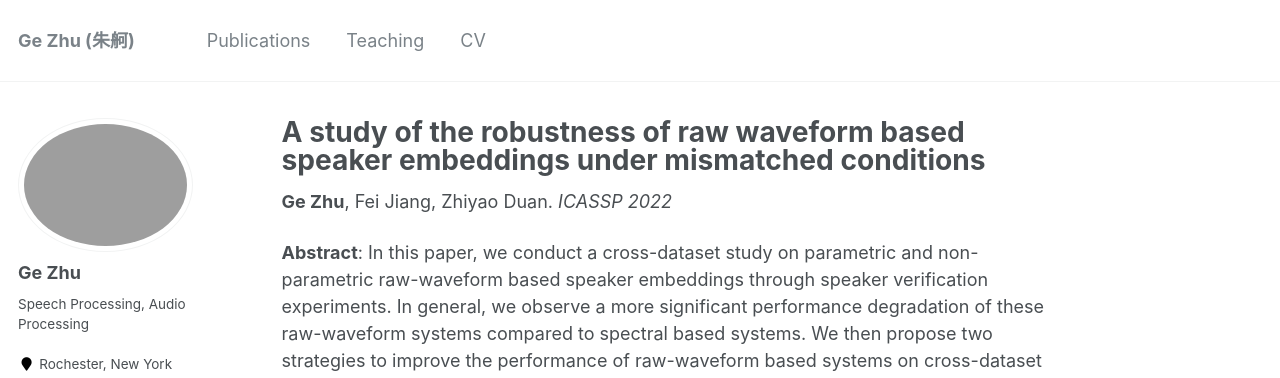
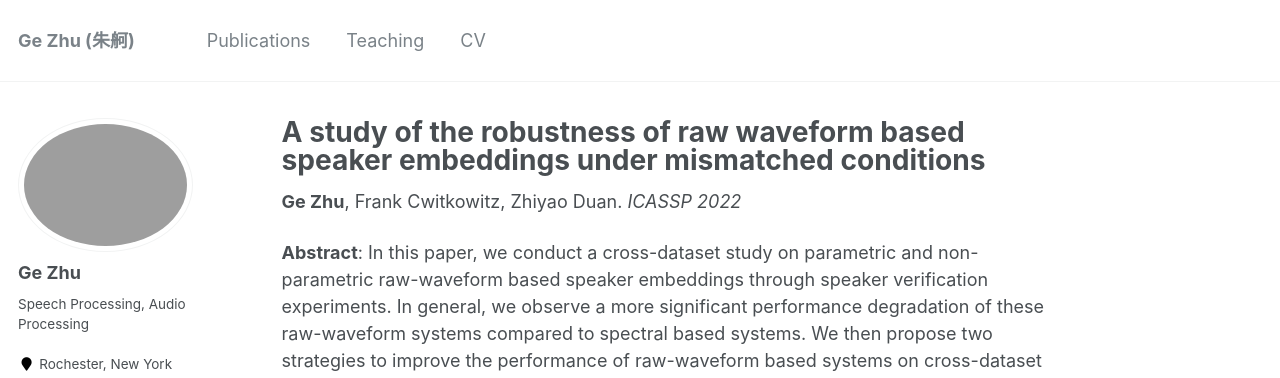
Before and after one commit to gzhu06/gzhu06.github.io, a Jekyll site: the page built from _publications/robustraw.md, in a window 1280 px wide and 1019 px high. Shown: the top 378 px of the window. Built offline with Jekyll 4.4.1, drawn with Linux system fonts in a browser that asks for light colours; some web fonts are replaced.

Commit message:
fix paper author info

```diff
--- a/_publications/robustraw.md
+++ b/_publications/robustraw.md
@@ -5,7 +5,7 @@ permalink: /publication/robustraw
 date: 2022-05-01
 venue: 'ICASSP'
 ---
-<b>Ge Zhu</b>, Fei Jiang, Zhiyao Duan. <i>ICASSP 2022</i>
+<b>Ge Zhu</b>, Frank Cwitkowitz, Zhiyao Duan. <i>ICASSP 2022</i>
 
 <b>Abstract</b>: In this paper, we conduct a cross-dataset study on parametric and non-parametric raw-waveform based speaker embeddings through speaker verification experiments. In general, we observe a more significant performance degradation of these raw-waveform systems compared to spectral based systems. We then propose two strategies to improve the performance of raw-waveform based systems on cross-dataset tests. The first strategy is to change the real-valued filters into analytic filters to ensure shift-invariance. The second strategy is to apply variational dropout to non-parametric filters to prevent them from overfitting irrelevant nuance features.
 
```
